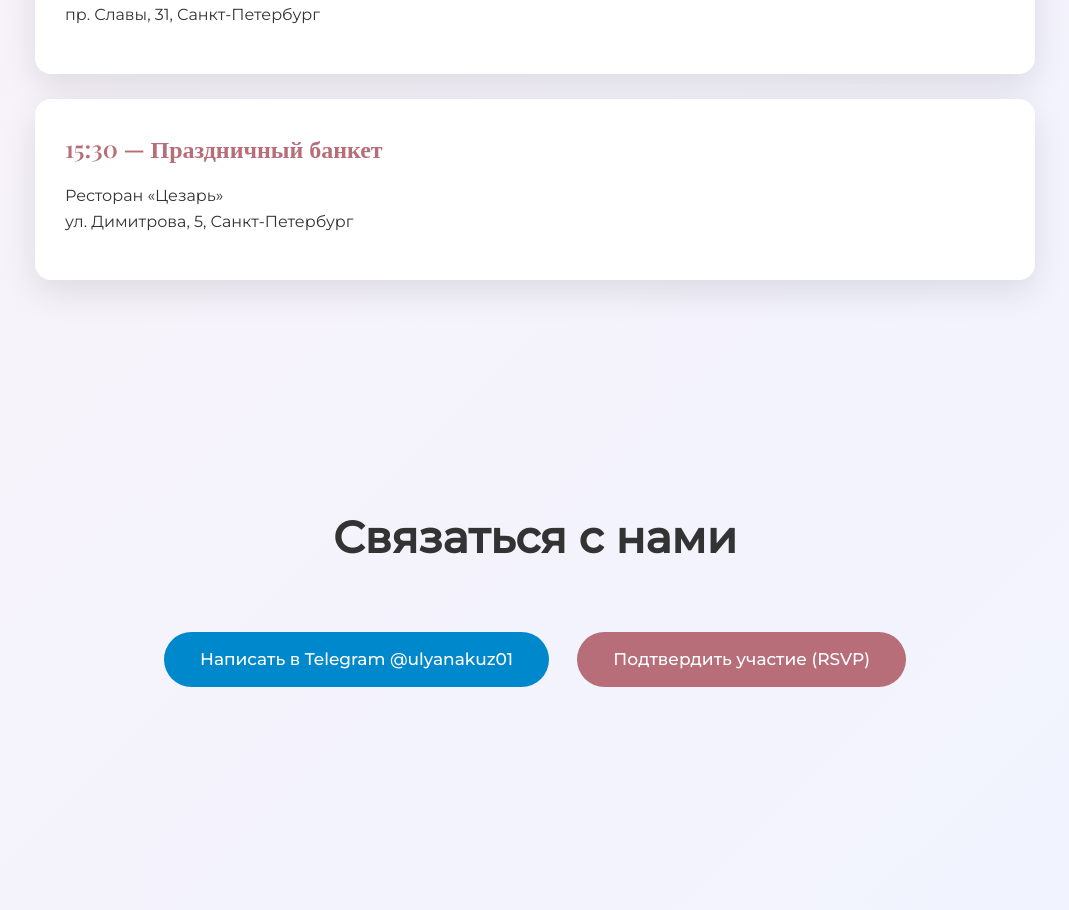
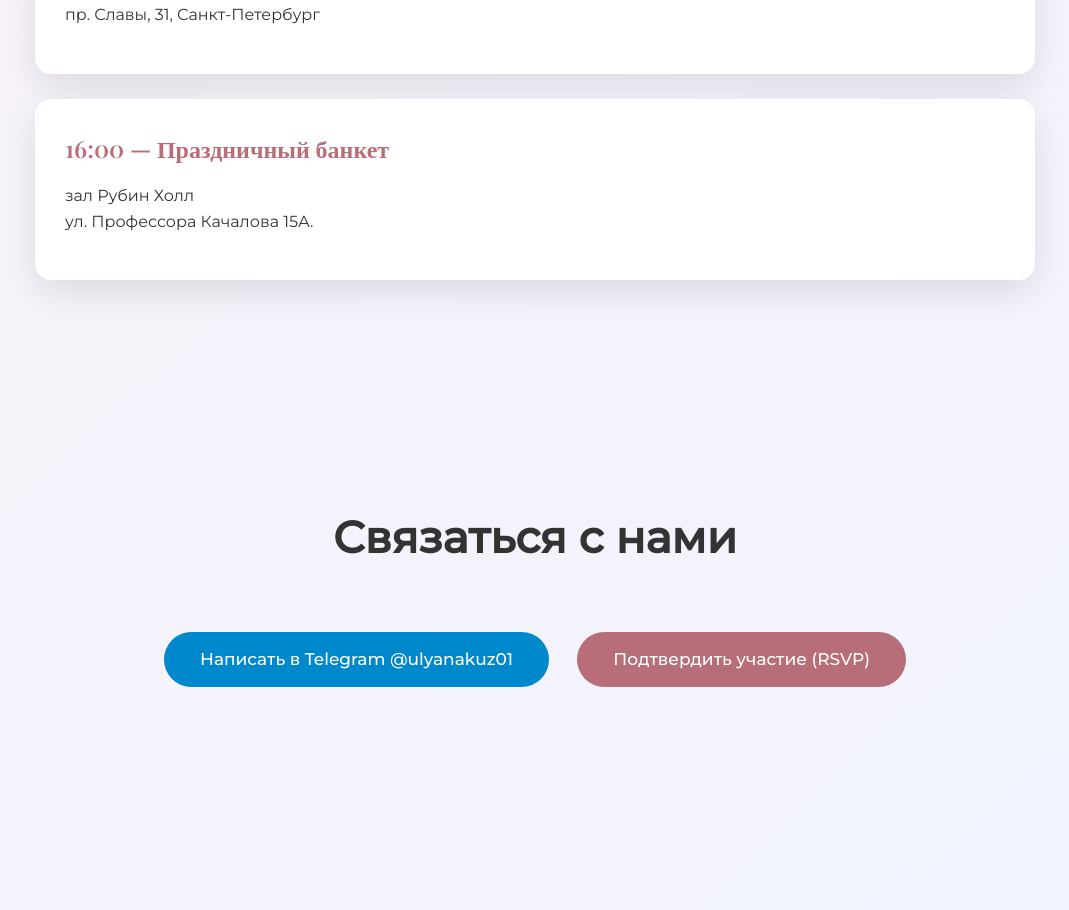
Before and after one commit to kerbyWW/Grigory-Ulyana, a plain HTML site: page index.html in a window 1280 px wide. Shown: the part 2144-3054 px from the top of the page, without its empty margins (105-1174 px from the left). Drawn offline with nearby package versions, Linux system fonts and the light colour scheme.

Commit message:
Update index.html

```diff
--- a/index.html
+++ b/index.html
@@ -240,8 +240,8 @@ section.visible{
 </div>
 
 <div class="card">
-  <h3>15:30 — Праздничный банкет</h3>
-  <p>Ресторан «Цезарь»<br>ул. Димитрова, 5, Санкт-Петербург</p>
+  <h3>16:00 — Праздничный банкет</h3>
+  <p> зал Рубин Холл <br> ул. Профессора Качалова 15А.</p>
 </div>
 
 </div>
```
